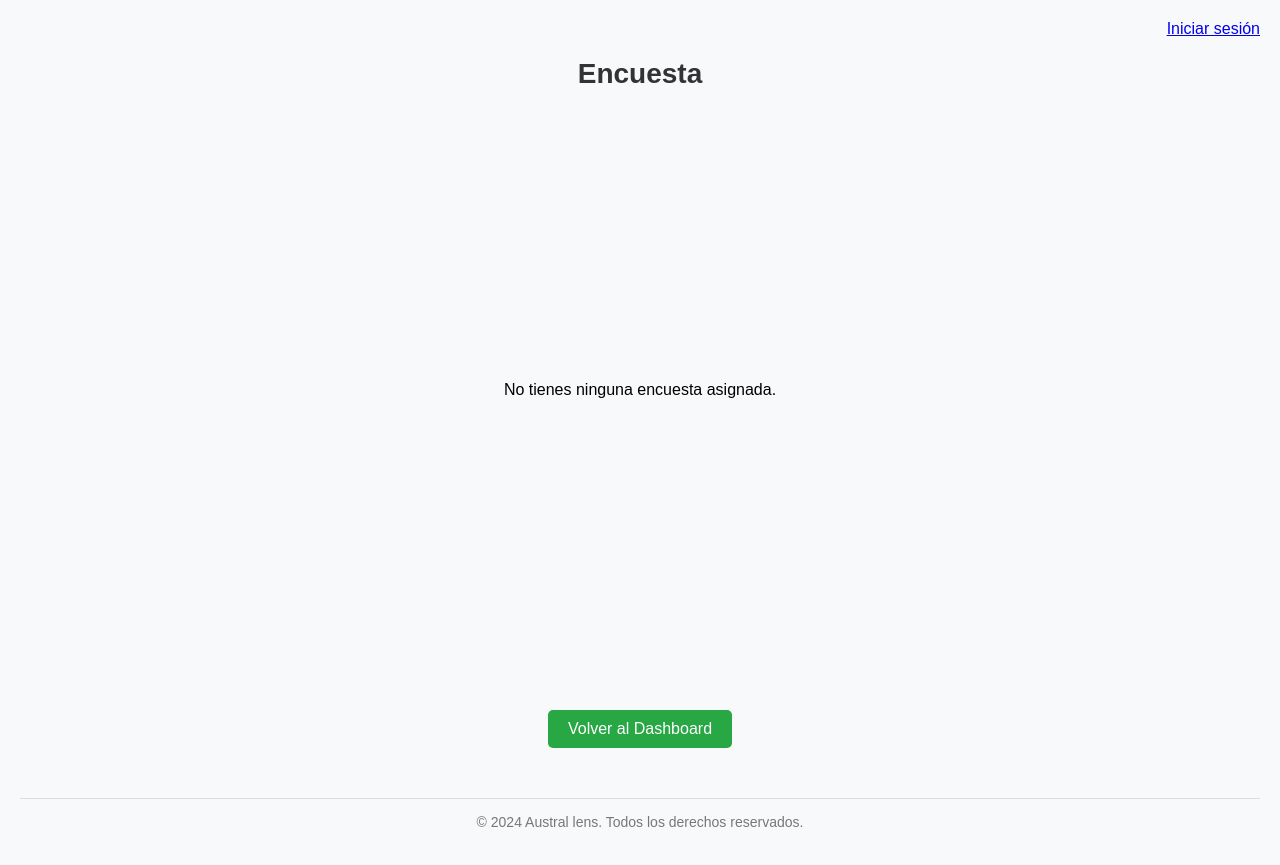
After one commit to NicolasMo3/Pagina-Web-, a Django app: page /encuesta/ in a window 1280 px wide. The commit adds this page. Run offline with Django 4.2, Linux system fonts and the light colour scheme; some libraries are stand-ins or nearby versions.

Commit message:
Actualizacion v3: Implementacion encuestas

```diff
--- a/crm/templates/dashboard.html
+++ b/crm/templates/dashboard.html
@@ -117,6 +117,8 @@
             color: #777;
             font-size: 14px;
         }
+
+
     </style>
 </head>
 <body>
@@ -143,6 +145,8 @@
         <!-- Botones de acción -->
         <a href="{% url 'add_cliente' %}" class="button"><i class="fas fa-user-plus"></i> Añadir Cliente</a>
         <a href="{% url 'lista_clientes' %}" class="button"><i class="fas fa-list"></i> Lista de Clientes</a>
+        <a href="{% url 'encuesta' %}" class="button"><i class="fas fa-poll"></i> Responder Encuesta</a>
+
     </div>
 
 </body>
--- a/crm/templates/dashboard_v2.html
+++ b/crm/templates/dashboard_v2.html
@@ -132,7 +132,10 @@
         <!-- Botones de acción -->
         <a href="{% url 'add_cliente' %}" class="button"><i class="fas fa-user-plus"></i> Añadir Cliente</a>
         <a href="{% url 'lista_clientes' %}" class="button"><i class="fas fa-list"></i> Lista de Clientes</a>
+        <a href="{% url 'encuesta' %}" class="button"><i class="fas fa-poll"></i> Encuesta </a>
     </div>
+    <!-- Script de SurveyMars -->
+    <script type="text/javascript" src="https://surveymars.com/js/qembed.js?activity=3Z95k0nhI&source=iframe&width=912"></script>
 
 </body>
 </html>
--- /dev/null
+++ b/crm/templates/encuesta.html
@@ -0,0 +1,129 @@
+
+{% load static %}
+
+<!DOCTYPE html>
+<html lang="es">
+<head>
+    <meta charset="UTF-8">
+    <meta name="viewport" content="width=device-width, initial-scale=1.0">
+    <title>Lista de Clientes</title>
+    <link rel="stylesheet" href="{% static 'css/styles.css' %}">
+    <style>
+        body {
+            font-family: Arial, sans-serif;
+            background-color: #f8f9fa; /* Fondo gris claro */
+            margin: 0;
+            padding: 20px;
+        }
+        h1 {
+            color: #333;
+            text-align: center;
+            margin-bottom: 20px;
+        }
+        table {
+            width: 100%;
+            border-collapse: collapse;
+            margin: auto; /* Centra la tabla */
+            box-shadow: 0 4px 10px rgba(0, 0, 0, 0.1); /* Sombra de la tabla */
+        }
+        th, td {
+            padding: 12px 15px;
+            text-align: left;
+            border: 1px solid #dee2e6; /* Borde gris claro */
+        }
+        th {
+            background-color: #007bff; /* Color de fondo de los encabezados */
+            color: white; /* Color del texto */
+        }
+        tr:nth-child(even) {
+            background-color: #f2f2f2; /* Color de fondo de filas pares */
+        }
+        tr:hover {
+            background-color: #e9ecef; /* Color al pasar el mouse */
+        }
+        .button {
+            display: inline-block;
+            margin: 20px 0;
+            padding: 10px 20px;
+            font-size: 16px;
+            color: white;
+            background-color: #28a745; /* Color verde */
+            border: none;
+            border-radius: 5px;
+            text-decoration: none;
+            transition: background-color 0.3s, transform 0.3s;
+        }
+        .button:hover {
+            background-color: #218838; /* Color verde más oscuro al pasar el mouse */
+            transform: translateY(-2px); /* Efecto de elevación */
+        }
+        .no-data {
+            text-align: center; /* Centra el texto */
+            color: #777; /* Color gris para el texto */
+            font-style: italic; /* Estilo en cursiva */
+        }
+        .user-info {
+            text-align: right;
+            margin-bottom: 20px;
+        }
+        .logout-button {
+            padding: 5px 10px; /* Botón más pequeño */
+            font-size: 14px; /* Tamaño de fuente más pequeño */
+            color: white;
+            background-color: #add8e6; /* Color azul claro */
+            border: none;
+            border-radius: 5px;
+            text-decoration: none;
+            transition: background-color 0.3s;
+        }
+        .logout-button:hover {
+            background-color: #87cefa; /* Color azul más oscuro al pasar el mouse */
+        }
+        .footer {
+            margin-top: 30px;
+            padding: 15px;
+            background-color: #f8f9fa;
+            border-top: 1px solid #ddd;
+        }
+        .footer p {
+            margin: 0;
+            font-size: 14px;
+            color: #777;
+            text-align: center; /* Centra el texto del pie de página */
+        }
+    </style>
+</head>
+<body>
+    <div class="user-info">
+        {% if user.is_authenticated %}
+            <span>Bienvenido, {{ user.username }}</span>
+            <a href="{% url 'logout' %}" class="logout-button">Cerrar sesión</a>
+        {% else %}
+            <a href="{% url 'login' %}">Iniciar sesión</a>
+        {% endif %}
+    </div>
+
+    <h1 style="text-align: center;">Encuesta</h1>
+
+    <div style="display: flex; justify-content: center; align-items: center; height: 70vh; flex-direction: column;">
+        <!-- Aquí se cargará la encuesta correspondiente al usuario -->
+        <div id="survey-container"></div>
+
+        {% if encuesta_script %}
+            {{ encuesta_script|safe }}
+        {% else %}
+            <p style="text-align: center;">No tienes ninguna encuesta asignada.</p>
+        {% endif %}
+    </div>
+
+    <div style="text-align: center; margin-top: 20px;">
+        <a href="{% url 'dashboard' %}" class="button">Volver al Dashboard</a>
+    </div>
+
+    <div class="footer" style="text-align: center; margin-top: 30px;">
+        <p>&copy; 2024 Austral lens. Todos los derechos reservados.</p>
+    </div>
+</body>
+
+
+</html>
--- a/crm/views.py
+++ b/crm/views.py
@@ -5,6 +5,7 @@ from .forms import ClienteForm
 from django.contrib import messages
 from django.db.models import Q
 from datetime import datetime
+from .models import PerfilUsuario
 
 # Create your views here.
 def home(request):
@@ -104,3 +105,18 @@ def eliminar_cliente(request, cliente_id):
     cliente.delete()
     messages.success(request, 'Cliente eliminado exitosamente.')
     return redirect('lista_clientes')  # Redirige a la lista de clientes
+
+# def encuesta(request):
+#     return render(request, 'encuesta.html')
+
+def encuesta(request):
+    encuesta_script = None
+
+    if request.user.is_authenticated:
+        try:
+            perfil = PerfilUsuario.objects.get(user=request.user)
+            encuesta_script = perfil.encuesta_script  # Obtener el script de la base de datos
+        except PerfilUsuario.DoesNotExist:
+            pass  # Si el usuario no tiene encuesta asignada, se deja vacío
+
+    return render(request, 'encuesta.html', {'encuesta_script': encuesta_script})
--- a/mi_crm/urls.py
+++ b/mi_crm/urls.py
@@ -19,6 +19,7 @@ from django.contrib import admin
 from django.urls import path, include
 from django.contrib.auth import views as auth_views  # Importa las vistas de autenticación
 from crm import views
+from crm.views import encuesta
 
 
 urlpatterns = [
@@ -30,5 +31,5 @@ urlpatterns = [
     path('clientes/', views.lista_clientes, name='lista_clientes'),
     path('clientes/add/', views.add_cliente, name='add_cliente'),  # Nueva URL para añadir cliente
     path('', views.home, name='logout'),
-
+    path('encuesta/', encuesta, name='encuesta'),
 ]
```
Also changed, not shown: crm/admin.py (+10 -1 lines), crm/models.py (+8 -0 lines), crm/static/css/styles.css (+91 -0 lines), crm/templates/add_cliente.html (+21 -4 lines), mi_crm/settings.py (+11 -1 lines), crm/migrations/0008_perfilusuario.py (added), db.sqlite3, 1 other file.
